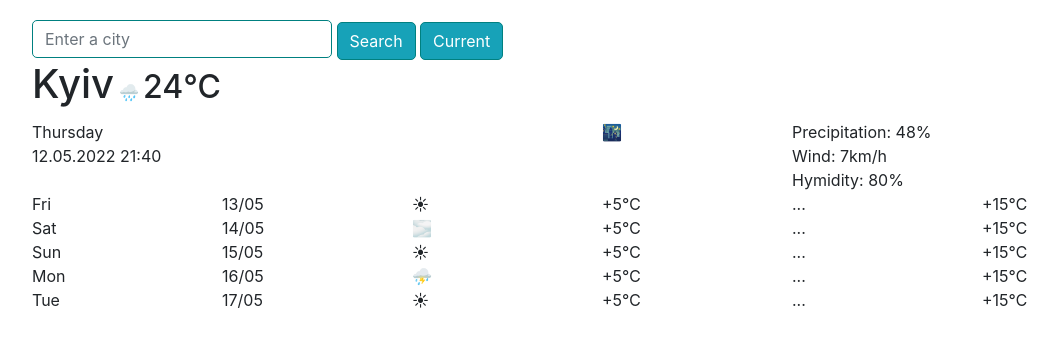
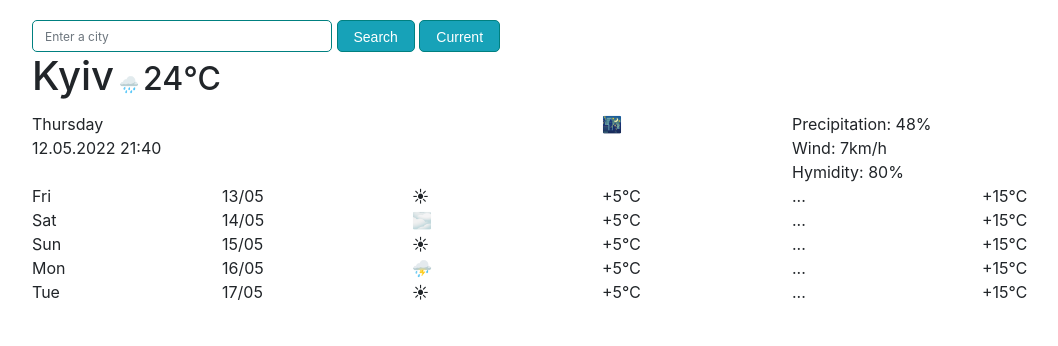
Before and after one commit to NataliaIv90/Weather-App-Edited, a plain HTML site: page index.html in a window 1280 px wide. Shown: the whole page, without its empty margins (53-1111 px from the left). Drawn offline with nearby package versions, Linux system fonts and the light colour scheme.

Commit message:
Keep moving, keep moving 😂

```diff
--- a/index.html
+++ b/index.html
@@ -4,6 +4,7 @@
     <meta charset="UTF-8" />
     <meta http-equiv="X-UA-Compatible" content="IE=edge" />
     <meta name="viewport" content="width=device-width, initial-scale=1.0" />
+    <link rel="stylesheet" href="src/reset.css" />
     <link
       rel="stylesheet"
       href="https://cdn.jsdelivr.net/npm/bootstrap@4.3.1/dist/css/bootstrap.min.css"
@@ -28,7 +29,7 @@
           <li class="inline-elements">
             <button
               type="button"
-              class="btn btn-info search-bar-items plain-border"
+              class="btn btn-info btn-lg search-bar-items plain-border"
             >
               Search
             </button>
@@ -36,7 +37,7 @@
           <li class="inline-elements">
             <button
               type="button"
-              class="btn btn-info search-bar-items plain-border"
+              class="btn btn-info btn-lg search-bar-items plain-border"
             >
               Current
             </button>
--- /dev/null
+++ b/src/reset.css
@@ -0,0 +1,95 @@
+html,
+body,
+div,
+span,
+h1,
+h2,
+p,
+img,
+small,
+strong,
+ul,
+li,
+header,
+section,
+input {
+  background: 0 0;
+  margin: 0;
+  padding: 0;
+  outline: none;
+  border: 0;
+  box-sizing: border-box;
+}
+input,
+label,
+button,
+form {
+  background: 0 0;
+  margin: 0;
+  padding: 0;
+  outline: none;
+  border: 0;
+}
+ol,
+ul {
+  list-style: none;
+}
+blockquote,
+q {
+  quotes: none;
+}
+
+input,
+select {
+  vertical-align: middle;
+}
+body {
+  font: 14px pt sans, Arial, Helvetica, sans-serif;
+  line-height: normal;
+  padding: 0;
+  margin: 0;
+  color: #fff;
+  background: #131415;
+  height: 100%;
+  width: 100%;
+  font-weight: 400;
+}
+img {
+  max-width: 100%;
+}
+
+h1,
+h2,
+h3,
+h4,
+h5,
+h6 {
+  font-weight: 400;
+}
+h1 {
+  font-size: 24px;
+}
+
+button,
+html input[type="button"],
+input[type="reset"],
+input[type="submit"] {
+  padding: 0 20px;
+  font: 14px Arial !important;
+  color: #fff;
+  display: inline-block;
+  background-color: #ca563f;
+  height: 32px;
+  line-height: 32px;
+  border-radius: 3px;
+  cursor: pointer;
+}
+button::-moz-focus-inner,
+input::-moz-focus-inner {
+  border: 0;
+  padding: 0;
+}
+button[disabled],
+input[disabled] {
+  cursor: default;
+}
--- a/src/style.css
+++ b/src/style.css
@@ -22,4 +22,5 @@ ul {
 }
 #enter-city-button {
   width: 300px;
+  font-size: 12px;
 }
```
